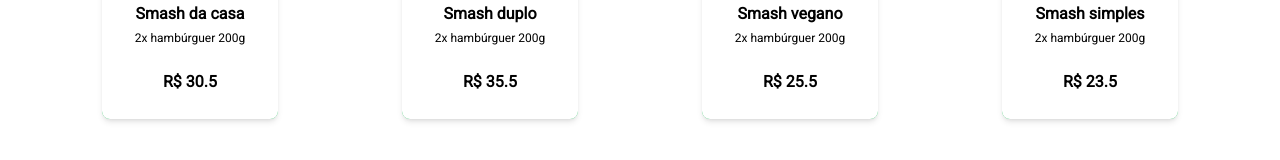
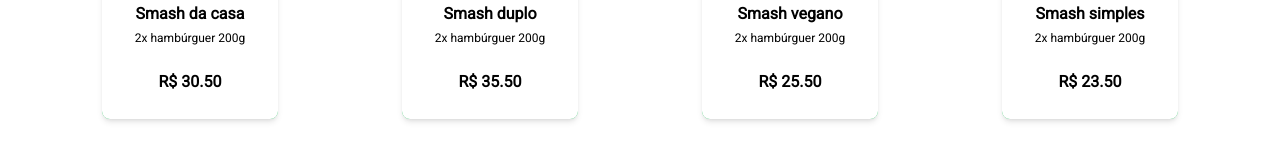
Before and after one commit to rafaelsangali/devio-challenge, a React (Vite) app: page / in a window 1280 px wide. Shown: the part 777-937 px from the top of the page. Built offline with nearby package versions, Linux system fonts and the light colour scheme.

Commit message:
fix: price with 2 decimal places only

```diff
--- a/src/components/CardProduct/index.tsx
+++ b/src/components/CardProduct/index.tsx
@@ -30,7 +30,7 @@ export default function CardProduct({ src, title, description, price }: ICardPro
         />
         <h3 className="my-1 font-extrabold">{title}</h3>
         <p className="text-xs">{description}</p>
-        <p className="mt-6 font-extrabold">{`R$ ${price}`}</p>
+        <p className="mt-6 font-extrabold">{`R$ ${price.toFixed(2)}`}</p>
       </div>
       <span className="bg-white absolute bottom-0 w-44 h-40 rounded-lg"></span>
     </article>
--- a/src/components/OrderModal/index.tsx
+++ b/src/components/OrderModal/index.tsx
@@ -24,7 +24,7 @@ export default function OrderModal() {
         <section className="flex flex-wrap items-center justify-center md:justify-evenly">
           <CardProductModal />
           <DescriptionAndCounter />
-          <span className="font-extrabold m-4 w-20">{`R$ ${price * counter}`}</span>
+          <span className="font-extrabold m-4 w-20">{`R$ ${(price * counter).toFixed(2)}`}</span>
         </section>
         {/* Section containing additional products */}
         <section className="my-10">
--- a/src/components/OrderTicket/index.tsx
+++ b/src/components/OrderTicket/index.tsx
@@ -8,12 +8,12 @@ export default function OrderTicket() {
     <div className="px-10 py-5 border border-solid border-gray-300 rounded-md">
       <div className="my-5 flex flex-wrap justify-between text-xs text-gray-500">
         <span>{`${counter}x ${product.title}`}</span>
-        <span>{`R$ ${price * counter}`}</span>
+        <span>{`R$ ${(price * counter).toFixed(2)}`}</span>
       </div>
       <hr className="border-t-2 border-dotted border-gray-300" />
       <div className="m-2 flex flex-col">
         <span className="text-xs">Total do pedido:</span>
-        <span className="my-2 font-extrabold">{`R$ ${price * counter}`}</span>
+        <span className="my-2 font-extrabold">{`R$ ${(price * counter).toFixed(2)}`}</span>
       </div>
     </div>
   )
```
